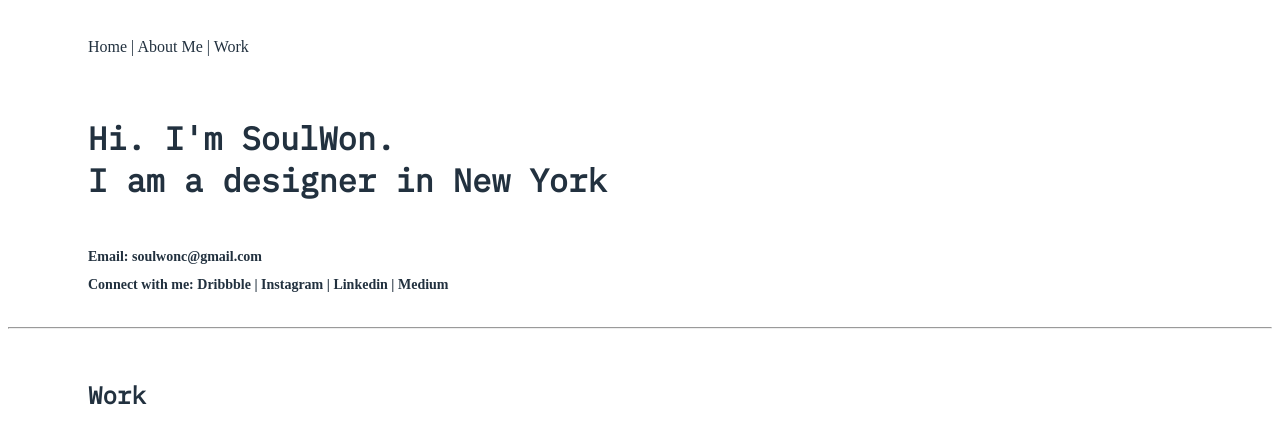
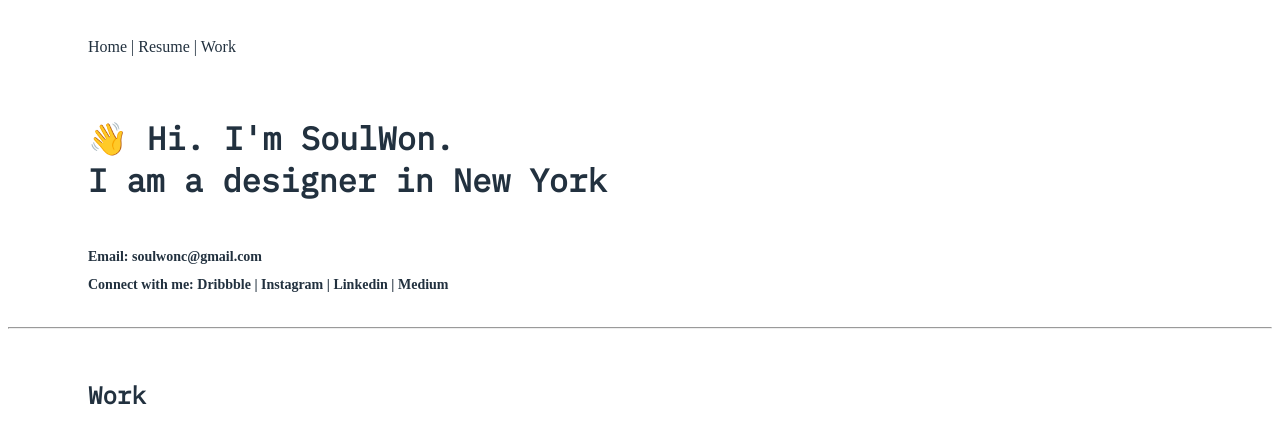
Before and after one commit to scheung85/SoulWon-Portfolio, a plain HTML site: page index.html in a window 1280 px wide. Drawn offline with Linux system fonts and the light colour scheme.

Commit message:
Update index.html

```diff
--- a/index.html
+++ b/index.html
@@ -8,9 +8,9 @@
       </head>
       <body>
       <nav>
-      <a href="./index.html">Home</a> | <a href="./aboutme.html">About Me</a> | <a href="./Work.html">Work</a>
+      <a href="./index.html">Home</a> | <a href="file:///Users/scheung/Documents/soulwon.com/SoulWonCheung_Resume.pdf">Resume</a> | <a href="http://soulwon.com">Work</a>
       </nav>
-      <h1>Hi. I'm SoulWon. <br>I am a designer in New York </h1>
+      <h1>👋 Hi. I'm SoulWon.<br>I am a designer in New York </h1>
       <h4>Email: soulwonc@gmail.com <br> Connect with me: <a href="https://dribbble.com/soulwoncheung" target="_blank">Dribbble</a> | <a href="https://www.instagram.com/soulwon_design/" target="_blank">Instagram</a> | <a href="https://www.linkedin.com/in/soulwoncheung/" target="_blank">Linkedin</a> | <a href="https://medium.com/@SoulWonCheung" target="_blank">Medium</a></h4>
       <hr>
       <h2>Work</h2>
```
